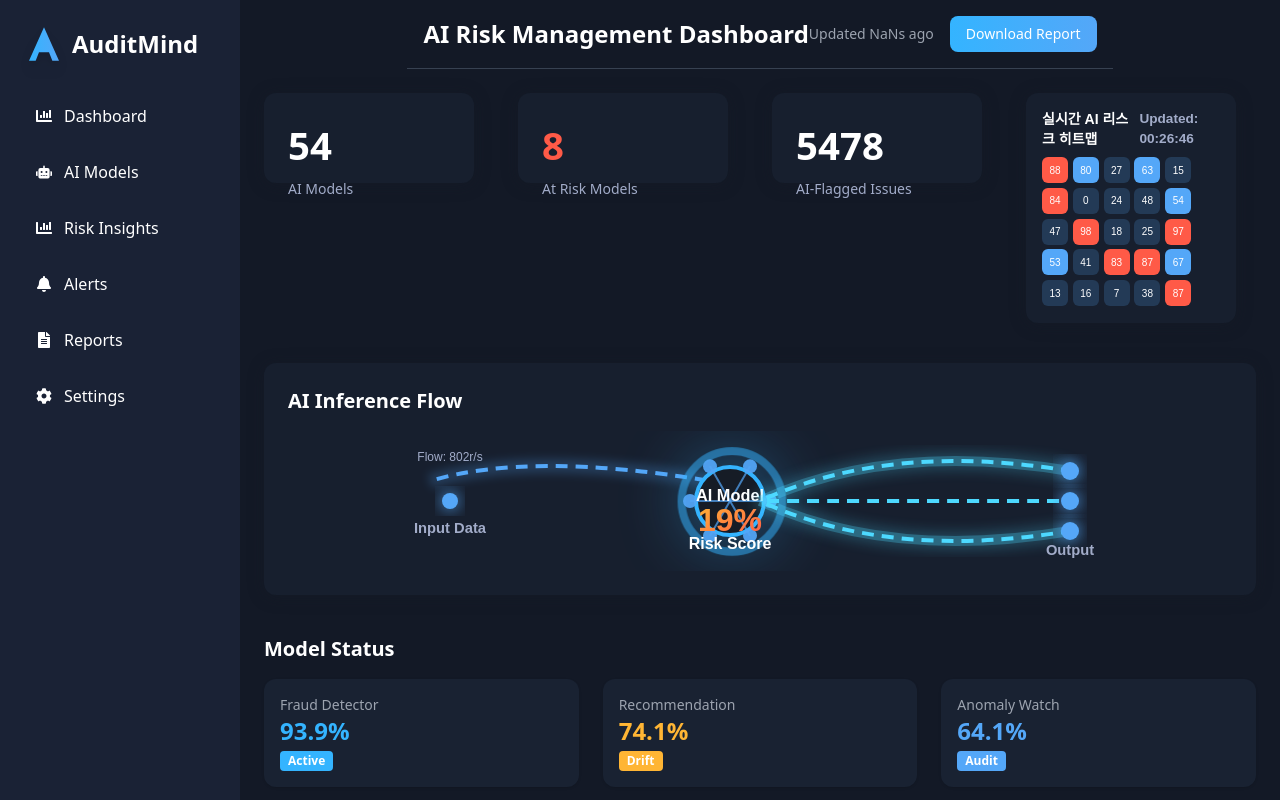
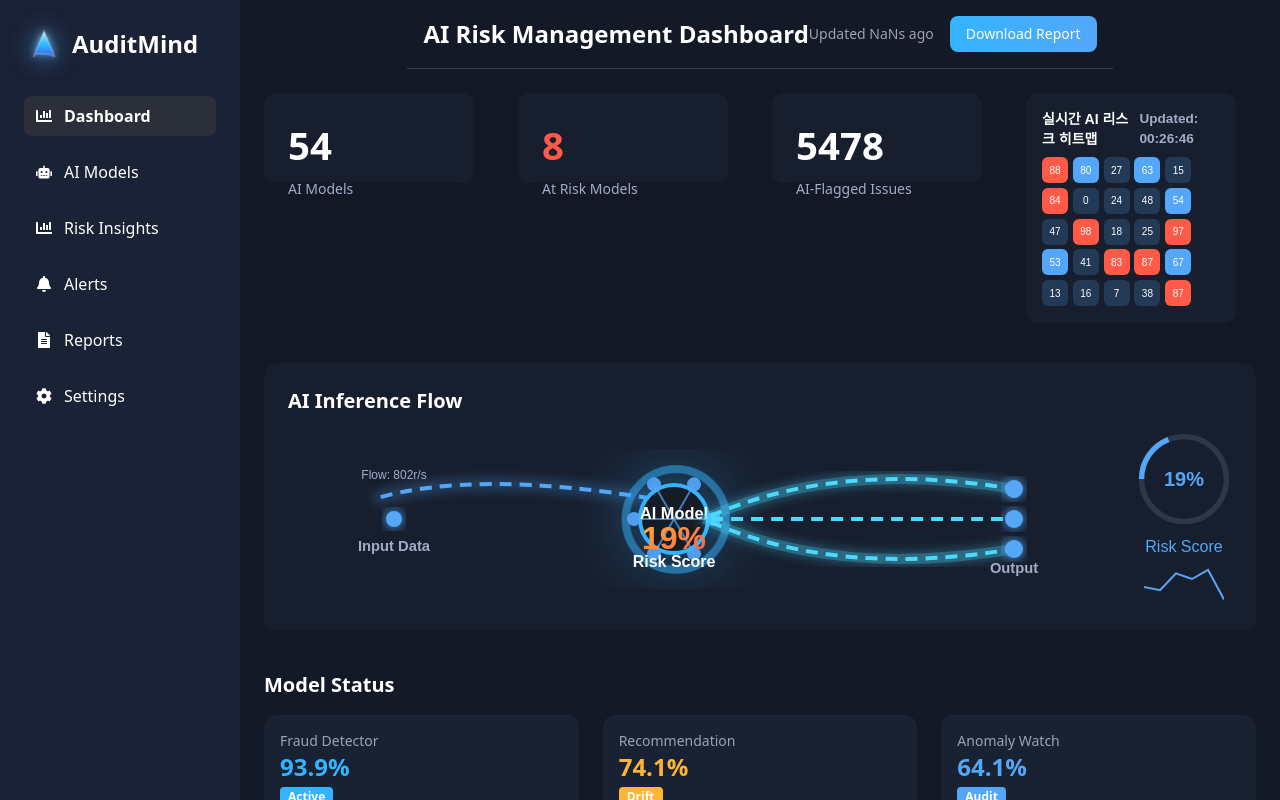
Before and after one commit to kangsangyoul/AM10, a React (Vite) app: page / in a window 1280 px wide. Built offline with nearby package versions, Linux system fonts and the light colour scheme; the HTML template or start-up script is replaced by a standard one.

Commit message:
Add dynamic pages and enhanced inference flow

```diff
--- a/src/App.jsx
+++ b/src/App.jsx
@@ -1,16 +1,40 @@
-import React from 'react';
+import React, { useState } from 'react';
 import Sidebar from './components/Sidebar';
 import Topbar from './components/Topbar';
 import Dashboard from './components/Dashboard';
+import AIModels from './components/AIModels';
+import RiskInsights from './components/RiskInsights';
+import AlertsPage from './components/AlertsPage';
+import ReportsPage from './components/ReportsPage';
+import SettingsPage from './components/SettingsPage';
 
 const App = () => {
+  const [active, setActive] = useState('Dashboard');
+
+  const renderPage = () => {
+    switch (active) {
+      case 'AI Models':
+        return <AIModels />;
+      case 'Risk Insights':
+        return <RiskInsights />;
+      case 'Alerts':
+        return <AlertsPage />;
+      case 'Reports':
+        return <ReportsPage />;
+      case 'Settings':
+        return <SettingsPage />;
+      default:
+        return <Dashboard />;
+    }
+  };
+
   return (
     <div className="flex h-screen bg-[#131926] text-white">
-      <Sidebar />
+      <Sidebar activeItem={active} onSelect={setActive} />
       <div className="flex-1 flex flex-col items-center">
         <Topbar />
         <main className="p-6 overflow-y-auto w-full max-w-[1320px] mx-auto">
-          <Dashboard />
+          {renderPage()}
         </main>
       </div>
     </div>
--- /dev/null
+++ b/src/components/AIModels.jsx
@@ -0,0 +1,11 @@
+import React from 'react';
+import ModelStatus from './ModelStatus';
+
+const AIModels = () => (
+  <div className="p-6 space-y-4">
+    <h2 className="text-xl font-semibold mb-4">AI Models</h2>
+    <ModelStatus />
+  </div>
+);
+
+export default AIModels;
--- /dev/null
+++ b/src/components/AlertsPage.jsx
@@ -0,0 +1,55 @@
+import React, { useState, useEffect } from 'react';
+
+const AlertsPage = () => {
+  const [events, setEvents] = useState([]);
+
+  useEffect(() => {
+    const interval = setInterval(() => {
+      setEvents((prev) => {
+        const models = ['Fraud Detector', 'Recommendation', 'Language Model'];
+        const events = ['Anomaly', 'Drift', 'Spike'];
+        const diagnosers = ['System', 'Auto Audit', 'Analyst'];
+        const newEvent = {
+          time: new Date().toLocaleTimeString('en-US', {
+            hour: 'numeric',
+            minute: '2-digit',
+            hour12: true,
+          }),
+          model: models[Math.floor(Math.random() * models.length)],
+          event: events[Math.floor(Math.random() * events.length)],
+          diagnosed: diagnosers[Math.floor(Math.random() * diagnosers.length)],
+        };
+        return [newEvent, ...prev.slice(0, 9)];
+      });
+    }, 1000);
+    return () => clearInterval(interval);
+  }, []);
+
+  return (
+    <div className="p-6 space-y-4">
+      <h2 className="text-xl font-semibold mb-4">Alerts</h2>
+      <table className="w-full text-sm">
+        <thead className="text-gray-400 border-b border-gray-700">
+          <tr>
+            <th className="py-2 text-left">Time</th>
+            <th className="py-2 text-left">Model</th>
+            <th className="py-2 text-left">Event</th>
+            <th className="py-2 text-left">Diagnosed By</th>
+          </tr>
+        </thead>
+        <tbody>
+          {events.map((e, i) => (
+            <tr key={i} className="border-b border-gray-800 hover:bg-[#1e2536]">
+              <td className="py-2">{e.time}</td>
+              <td className="py-2">{e.model}</td>
+              <td className="py-2">{e.event}</td>
+              <td className="py-2">{e.diagnosed}</td>
+            </tr>
+          ))}
+        </tbody>
+      </table>
+    </div>
+  );
+};
+
+export default AlertsPage;
--- a/src/components/InferenceFlow.jsx
+++ b/src/components/InferenceFlow.jsx
@@ -1,4 +1,5 @@
 import React, { useState, useEffect } from 'react';
+import RiskGauge from './RiskGauge';
 
 const nodeNames = [
   'Fraud Detector',
@@ -27,13 +28,19 @@ const genNodes = () =>
 
 const InferenceFlow = () => {
   const [score, setScore] = useState(50);
+  const [history, setHistory] = useState([50]);
   const [nodes, setNodes] = useState(genNodes());
   const [inputFlow, setInputFlow] = useState(500);
   const [selected, setSelected] = useState(null);
 
   useEffect(() => {
     const interval = setInterval(() => {
-      setScore(Math.floor(Math.random() * 101));
+      const next = Math.floor(Math.random() * 101);
+      setScore(next);
+      setHistory((h) => {
+        const arr = [...h.slice(-19), next];
+        return arr;
+      });
       setInputFlow(Math.floor(Math.random() * 1000));
       setNodes(genNodes());
     }, 1000);
@@ -52,8 +59,18 @@ const InferenceFlow = () => {
     };
   };
 
+  const sparkWidth = 80;
+  const sparkHeight = 40;
+  const sparkPoints = history
+    .map((v, i) => {
+      const x = (i / (history.length - 1)) * sparkWidth;
+      const y = sparkHeight - (v / 100) * sparkHeight;
+      return `${x},${y}`;
+    })
+    .join(' ');
+
   return (
-    <div className="flex flex-col items-center font-[Pretendard,sans-serif]">
+    <div className="flex items-center font-[Pretendard,sans-serif]">
       <svg viewBox="0 0 700 140" width="100%" height="140" style={{ display: 'block' }}>
         <defs>
           <filter id="glow" x="-40%" y="-40%" width="180%" height="180%">
@@ -196,6 +213,22 @@ const InferenceFlow = () => {
           Output
         </text>
       </svg>
+      <div className="ml-4 flex flex-col items-center">
+        <RiskGauge score={score} />
+        <svg
+          viewBox={`0 0 ${sparkWidth} ${sparkHeight}`}
+          width={sparkWidth}
+          height={sparkHeight}
+          className="mt-2"
+        >
+          <polyline
+            fill="none"
+            stroke="#54a7f8"
+            strokeWidth="2"
+            points={sparkPoints}
+          />
+        </svg>
+      </div>
       {selected && (
         <div
           className="fixed inset-0 bg-black/60 flex items-center justify-center z-50"
--- /dev/null
+++ b/src/components/ReportsPage.jsx
@@ -0,0 +1,10 @@
+import React from 'react';
+
+const ReportsPage = () => (
+  <div className="p-6 space-y-4">
+    <h2 className="text-xl font-semibold mb-4">Reports</h2>
+    <p>Report generation coming soon.</p>
+  </div>
+);
+
+export default ReportsPage;
--- /dev/null
+++ b/src/components/RiskInsights.jsx
@@ -0,0 +1,11 @@
+import React from 'react';
+import Heatmap from './Heatmap';
+
+const RiskInsights = () => (
+  <div className="p-6 space-y-4">
+    <h2 className="text-xl font-semibold mb-4">Risk Insights</h2>
+    <Heatmap />
+  </div>
+);
+
+export default RiskInsights;
--- /dev/null
+++ b/src/components/SettingsPage.jsx
@@ -0,0 +1,10 @@
+import React from 'react';
+
+const SettingsPage = () => (
+  <div className="p-6 space-y-4">
+    <h2 className="text-xl font-semibold mb-4">Settings</h2>
+    <p>Configuration options will appear here.</p>
+  </div>
+);
+
+export default SettingsPage;
--- a/src/components/Sidebar.jsx
+++ b/src/components/Sidebar.jsx
@@ -16,16 +16,38 @@ const Sidebar = ({ activeItem, onSelect }) => {
       <div className="flex items-center text-2xl font-bold mb-8">
         <svg
           className="w-10 h-10 drop-shadow-lg"
-          viewBox="0 0 24 24"
-          fill="url(#gradA)"
+          viewBox="0 0 56 56"
+          fill="url(#auditBlue)"
+          style={{ animation: 'blueGlow 2s infinite' }}
         >
           <defs>
-            <linearGradient id="gradA" x1="0%" y1="0%" x2="100%" y2="0%">
-              <stop offset="0%" stopColor="#34b4ff" />
-              <stop offset="100%" stopColor="#54a7f8" />
+            <linearGradient id="auditBlue" x1="0" y1="0" x2="0" y2="1">
+              <stop offset="0%" stopColor="#b8e2ff" />
+              <stop offset="50%" stopColor="#34b4ff" />
+              <stop offset="100%" stopColor="#395cd6" />
             </linearGradient>
+            <filter id="glow" x="-20%" y="-20%" width="140%" height="140%">
+              <feGaussianBlur stdDeviation="6" result="coloredBlur" />
+              <feMerge>
+                <feMergeNode in="coloredBlur" />
+                <feMergeNode in="SourceGraphic" />
+              </feMerge>
+            </filter>
           </defs>
-          <path d="M12 2l9 20h-4l-2-5H9l-2 5H3l9-20z" />
+          <style>{`
+            @keyframes blueGlow {
+              0% { filter: drop-shadow(0 0 8px #54a7f8aa); }
+              50% { filter: drop-shadow(0 0 26px #54a7f8ff) brightness(1.18) saturate(1.2); transform: scale(1.04); }
+              100% { filter: drop-shadow(0 0 8px #54a7f8aa); }
+            }
+          `}</style>
+          <path
+            d="M13 46 L28 10 L43 46 Q38 41 18 41 Z"
+            stroke="#ffffff"
+            strokeOpacity="0.2"
+            strokeWidth="2.5"
+            filter="url(#glow)"
+          />
         </svg>
         <span className="ml-2">AuditMind</span>
       </div>
```
